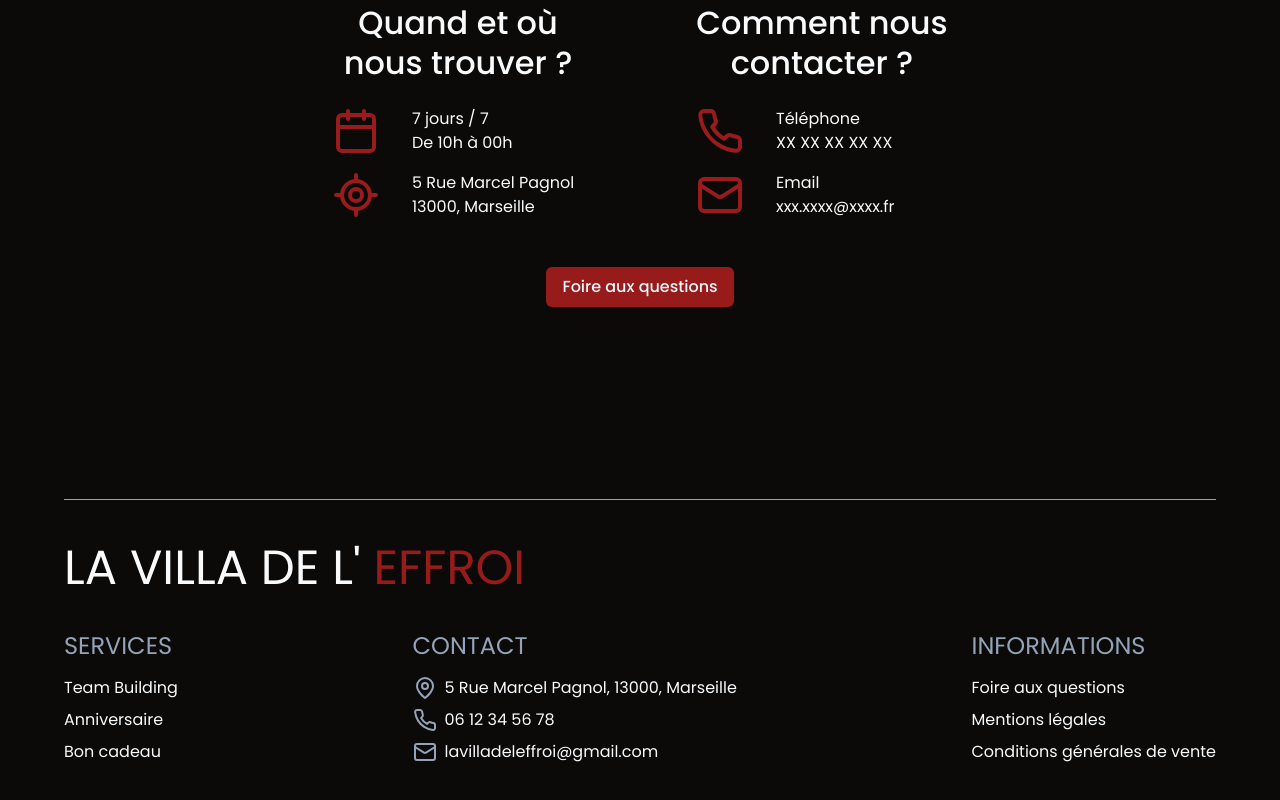
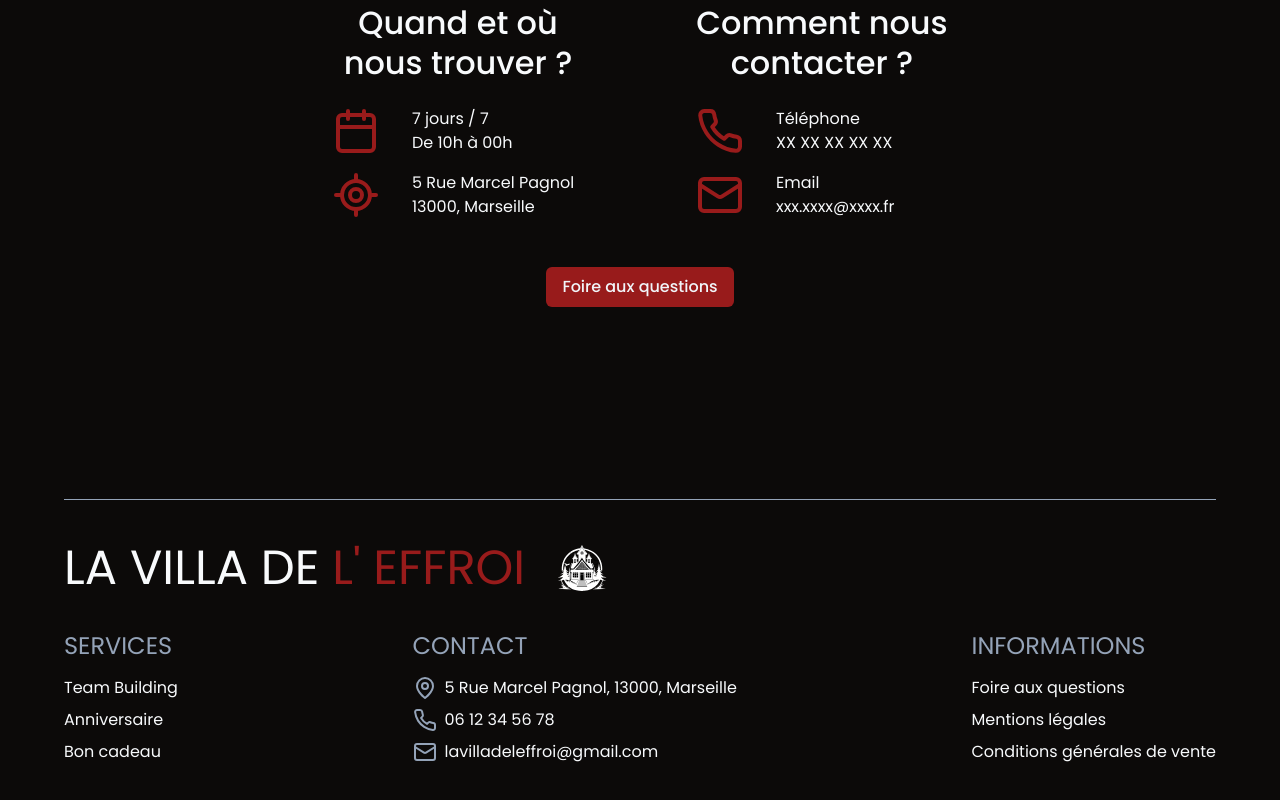
Before and after one commit to SebastienLaurentt/Escape-Game, a Next.js app: page / in a window 1280 px wide. Shown: the part 2606-3406 px from the top of the page. Built offline with nearby package versions, Linux system fonts and the light colour scheme.

Commit message:
update css and add logo

```diff
--- a/components/shared/Footer.tsx
+++ b/components/shared/Footer.tsx
@@ -1,13 +1,23 @@
 import { Mail, MapPin, Phone } from "lucide-react";
+import Image from "next/image";
 import Link from "next/link";
 
 const Footer = () => {
   return (
-    <footer className="px-6  md:px-10 xl:px-16 2xl:mx-auto 2xl:max-w-[2000px]">
+    <footer className="px-6  md:px-10 xl:mx-auto xl:max-w-[1600px] xl:px-16">
       <div className=" flex flex-col justify-between border-t border-slate-400 pt-4 text-xs  md:text-sm lg:py-8">
-        <span className="mb-6 text-2xl uppercase md:text-3xl xl:text-4xl">
-          La Villa de l&apos; <span className="text-accent">Effroi</span>
-        </span>
+        <div className="mb-6 flex flex-row items-center md:gap-x-4 lg:gap-x-8">
+          <span className=" text-2xl uppercase md:text-3xl xl:text-4xl">
+            La Villa de <span className="text-accent">l&apos; Effroi</span>
+          </span>
+          <Image
+            src="/images/logo.svg"
+            alt="Logo de la Villa de l'Effroi"
+            width={50}
+            height={50}
+          />
+        </div>
+
         <div className="gap-x-2 md:flex md:flex-row md:justify-between ">
           <div className="mb-6">
             <span className="text-lg uppercase text-slate-400">Services </span>
```
